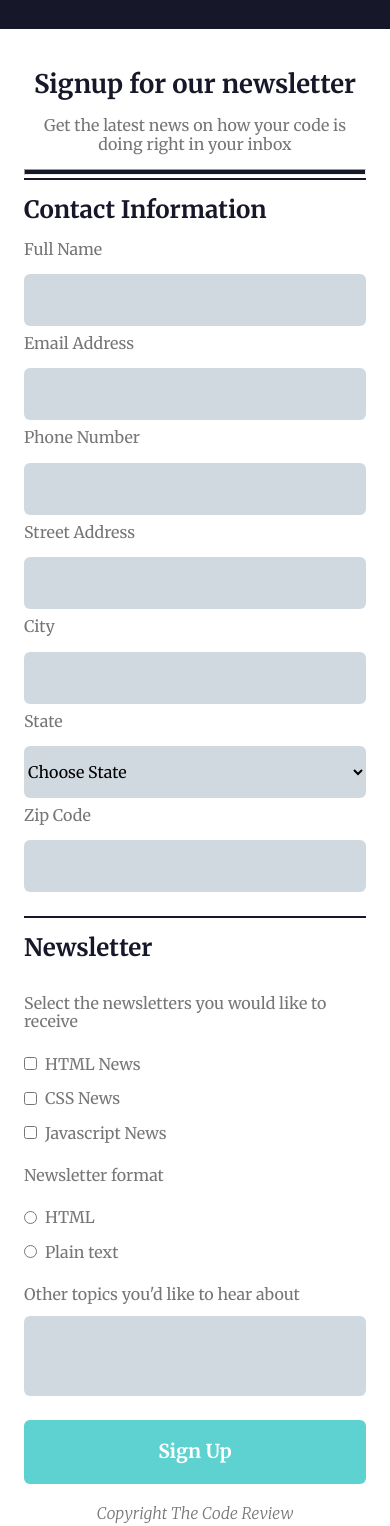
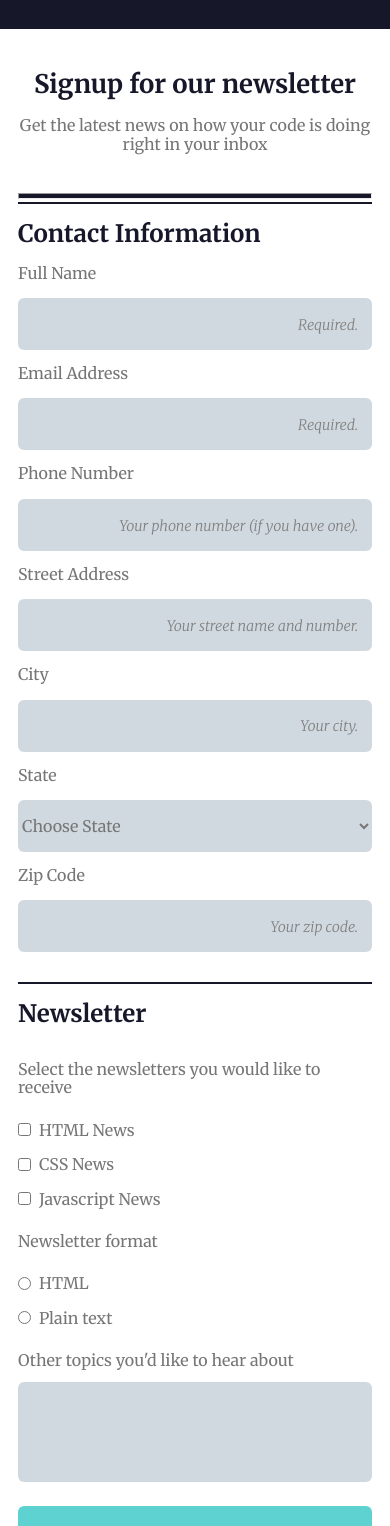
Before and after one commit to johnnycrisp/techdegree-project-3, a plain HTML site: page index.html in a window 390 px wide. Shown: the part 63-1589 px from the top of the page. Drawn offline with Linux system fonts and the light colour scheme.

Commit message:
media queries and final styling

```diff
--- a/index.html
+++ b/index.html
@@ -5,7 +5,7 @@
     <meta charset="UTF-8">
     <meta http-equiv="X-UA-Compatible" content="IE=edge">
     <meta name="viewport" content="width=device-width, initial-scale=1.0">
-    <title>Document</title>
+    <title>The Code Review Online Form</title>
     <link rel="preconnect" href="https://fonts.googleapis.com">
     <link rel="preconnect" href="https://fonts.gstatic.com" crossorigin>
     <link href="https://fonts.googleapis.com/css2?family=Merriweather:ital,wght@0,400;0,700;1,300&display=swap"
@@ -21,7 +21,7 @@
     <div class="wrapper">
         <section class="intro_section">
             <h1>Signup for our newsletter</h1>
-    <p>Get the latest news on how your code is doing right in your inbox</p>
+            <p class="intro_text">Get the latest news on how your code is doing right in your inbox</p>
             <hr>
         </section>
         <main>
@@ -29,23 +29,23 @@
             <fieldset class="contact_section">
                 <legend>Contact Information</legend>
                 <label for="name">Full Name</label>
-            <input type="text" id="name" name="user_name" required>
+                <input type="text" id="name" name="user_name" required placeholder="Required.">
 
                 <label for="email">Email Address</label>
-            <input type="text" id="email" name="user_email" required>
+                <input type="text" id="email" name="user_email" required placeholder="Required.">
 
                 <label for="phone">Phone Number</label>
-            <input type="tel" id="phone" name="user_phone">
+                <input type="tel" id="phone" name="user_phone" placeholder="Your phone number (if you have one).">
 
                 <label for="address">Street Address</label>
-            <input type="text" id="address" name="user_address">
+                <input type="text" id="address" name="user_address" placeholder="Your street name and number.">
 
                 <label for="city">City</label>
-            <input type="text" id="city" name="user_city">
+                <input type="text" id="city" name="user_city" placeholder="Your city.">
 
                 <label for="state">State</label>
-                <select  id="state" name="user_state" value="state">
-                    <option class="placeholder" value="disabled" disabled selected>Choose State</option>
+                <select id="state" name="user_state">
+                    <option value="disabled" disabled selected>Choose State</option>
                     <option value="AL">Alabama</option>
                     <option value="AK">Alaska</option>
                     <option value="AZ">Arizona</option>
@@ -100,7 +100,7 @@
                 </select>
 
                 <label for="zip">Zip Code</label>
-            <input type="text" id="zip" name="user_zip">
+                <input type="text" id="zip" name="user_zip" placeholder="Your zip code.">
             </fieldset>
             <fieldset class="newsletter_section">
                 <legend>Newsletter</legend>
@@ -127,14 +127,15 @@
                 </div>
                 <div class="textarea_container">
 
-            <label for="other_topics">Other topics you'd like to hear about</label><textarea id="other_topics" value="other_topics" name="user_topics_suggestions"></textarea>
+                    <label for="other_topics">Other topics you'd like to hear about</label><textarea id="other_topics"
+                        name="user_topics_suggestions"></textarea>
 
 
                 </div>
                 <button type="submit">Sign Up</button>
             </fieldset>
+        </main>
     </div>
-    </main>
     <footer>
         <p>Copyright The Code Review</p>
     </footer>
--- a/styles.css
+++ b/styles.css
@@ -1,37 +1,41 @@
 * {
-
   box-sizing: border-box;
 }
 
-html {
-    font-family: 'Merriweather', serif;
+html,
+select,
+input,
+textarea {
+  font-family: "Merriweather", serif;
   font-size: 16px;
   font-weight: 400;
+  color: rgb(118, 118, 118);
+}
 
+input[type="text"]:focus,
+textarea:focus,
+input[type="tel"]:focus {
+  background-color: rgb(228, 213, 193);
+  transition: 1.5s;
 }
 
 h1 {
   font-size: 1.6rem;
   color: rgb(23, 23, 42);
-
 }
 
 button {
   width: 100%;
   min-height: 64px;
   margin: 4px 0;
-    padding: 8px ;
+  padding: 8px;
   border: none;
   border-radius: 6px;
   background-color: rgb(94, 209, 209);
   color: white;
   font-weight: bold;
   font-size: 1.2rem;
-}
-
-p, label {
-
-      color: rgb(118, 118, 118)
+  cursor: pointer;
 }
 
 legend {
@@ -42,7 +46,7 @@ legend {
 
 header {
   background-color: rgb(23, 23, 42);
-    color:white;
+  color: white;
   margin: 0;
   text-align: center;
   padding: 32px;
@@ -55,15 +59,24 @@ header h2 {
   text-align: center;
   border-bottom: 2px solid rgb(23, 23, 42);
 }
+.intro_text {
+  padding-bottom: 24px;
+}
 
 hr {
-    background-color:rgb(23, 23, 42);
+  background-color: rgb(23, 23, 42);
   height: 4px;
   margin: 3px 0;
 }
 
+input[type="checkbox"]:checked + label,
+input[type="radio"]:checked + label {
+  color: rgb(23, 23, 42);
+  font-weight: bold;
+}
+
 .wrapper {
-    padding: 16px 16px 0;
+  padding: 16px 10px;
   margin: 8px 8px 0;
 }
 
@@ -74,26 +87,28 @@ fieldset {
 }
 
 .newsletter_section {
-
   padding-bottom: 0;
 }
 
-.contact_section, .textarea_container {
+.contact_section,
+.textarea_container {
   display: flex;
   flex-direction: column;
 }
 
-
-.newsletter_type_container, .newsletter_format_container {
+.newsletter_type_container,
+.newsletter_format_container {
   display: flex;
   flex-wrap: wrap;
   align-items: center;
 }
-.newsletter_type_container input, .newsletter_format_container input {
+.newsletter_type_container input,
+.newsletter_format_container input {
   margin-right: 8px;
 }
-.newsletter_type_container label, .newsletter_format_container label {
-flex:1 calc(100% - 21px);
+.newsletter_type_container label,
+.newsletter_format_container label {
+  flex: 1 calc(100% - 21px);
   margin: 8px 0;
 }
 
@@ -107,23 +122,24 @@ margin: 8px 0;
 textarea {
   resize: none;
   height: 100%;
-    min-height: 80px;
-    width:100%;
+  min-height: 100px;
+  width: 100%;
   border: none;
   background: rgb(209, 217, 224);
-    flex:1;
+  flex: 1;
   margin: 4px 0;
   border-radius: 6px;
 }
 
-input[type="text"],input[type="tel"], select {
+input[type="text"],
+input[type="tel"],
+select {
   border: none;
   background: rgb(209, 217, 224);
-    flex:1;
-    margin: 8px 0;
+  flex: 1;
+  margin: 8px 0 14px;
   border-radius: 6px;
   min-height: 52px;
-
 }
 
 .contact_section {
@@ -133,12 +149,42 @@ input[type="text"],input[type="tel"], select {
 footer {
   text-align: center;
   font-style: italic;
+  color: white;
+  padding-top: 20px;
+  padding-bottom: 150px;
+  background-color: rgb(23, 23, 42);
 }
 
 label {
   margin-bottom: 8px;
 }
 
-.placeholder {
-    color:grey;
+input::placeholder {
+  color: grey;
+  font-size: 0.9rem;
+  font-style: italic;
+  text-align: right;
+  margin-right: 12px;
 }
+
+/* Media Queries */
+
+@media screen and (min-width: 768px) {
+  .contact_section {
+    display: flex;
+    flex-direction: row;
+    flex-wrap: wrap;
+    align-items: center;
+  }
+
+  .contact_section input,
+  .contact_section select {
+    flex: 1 75%;
+    width: 75%;
+  }
+
+  .contact_section label {
+    flex: 1 25%;
+    width: 25%;
+  }
+}
```
Lines whose indentation alone changed are shown as unchanged.
